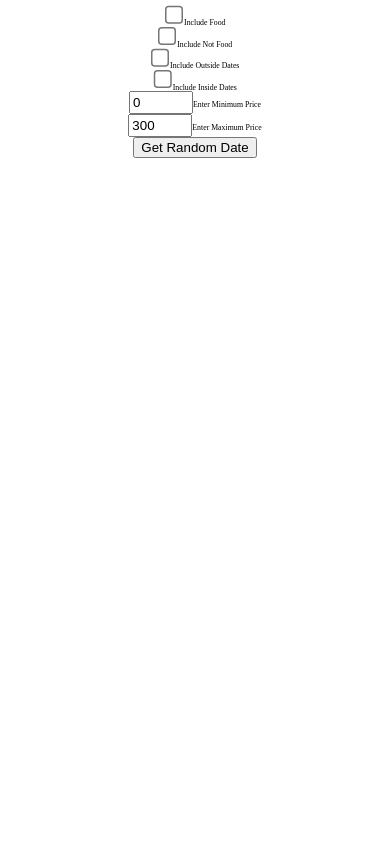
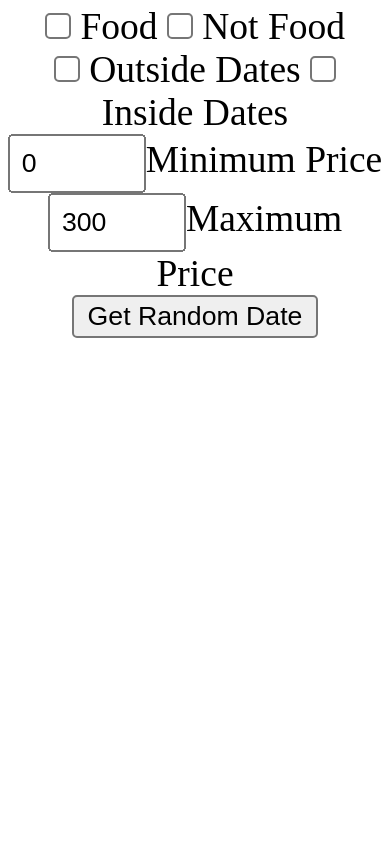
Before and after one commit to julienlegault/dateIdeas, a Flask app: page / in a window 390 px wide. Run offline with Flask 2, Linux system fonts and the light colour scheme; parts of the project's set-up code (start-up, migrations or seed data) failed here and were passed over.

Commit message:
CSS modifications. More mobile-friendly, still need to add padding/margins and some color!

```diff
--- a/app.py
+++ b/app.py
@@ -65,9 +65,7 @@ def getRandomDate(isFood, isNotFood, isOutside, isNotOutside, distance, minPrice
 @app.route('/')
 def index():
 	templateData = {
-		'ResultVisable' : "none",
-		'FormWidth' : 100,
-		'ResultWidth': 0,
+		'ResultVisable' : "hidden",
 		'currentPos' : currentLoc
 
 	}
@@ -86,9 +84,7 @@ def formSubmit():
 		maxPrice = int(request.form.get('maxPrice'))
 		date = getRandomDate(isFood, isNotFood, isOutside, isNotOutside, distance, minPrice, maxPrice)
 	templateData = {
-		'ResultVisable' : "table",
-		'FormWidth': 40,
-		'ResultWidth': 40,
+		'ResultVisable' : "visible",
 		'DateName' : date[1],
 		'DatePrice' : '$' + "{:12.2f}".format(date[2]),
 		'DateDescription' : 'Is food' if date[3] else 'Is not food',
--- a/static/stylesheet.css
+++ b/static/stylesheet.css
@@ -1,20 +1,44 @@
+html{
+	font-size: 25px;
+}
+
 *{
 	box-sizing: border-box;
 	margin: auto;
 }
 
 input[type=checkbox] {
-	zoom: 1.5;
-	padding: 2px;
+	zoom: 2;
+	padding: 5px;
 }
 
 input[type=number] {
-	padding: 2px;
+	zoom: 2;
+	padding: 5px;
+}
+
+input[type=submit] {
+	zoom: 2;
+}
+
+span {
+	display: inline;
+	width: 50%;
 }
 
 .column {
-	font-size: 2vw;
+	width: 100%;
+	display: block;
+	font-size: 1.5em;
 	padding: 5px;
+}
+
+@media only screen and (min-width: 768px) {
+	.column {
+		width: 50%;
+		display: inline-table;
+		font-size: 1.5em;
+	}
 }
 
 .outerContainer {
@@ -25,21 +49,9 @@ input[type=number] {
 }
 
 #dateName {
-	font-size: 5vw;
+	font-size: 3em;
 }
 
 #datePrice {
-	font-size: 3vw;
+	font-size: 1em;
 }
-
-#dateDescription{
-	font-size: 2vw;
-}
-
-#locationName{
-	font-size: 2vw;
-}
-
-#googleMap {
-
-}
--- a/templates/index.html
+++ b/templates/index.html
@@ -3,27 +3,25 @@
 		<link rel="stylesheet" type="text/css" href="/static/stylesheet.css"/>
 		<link rel="icon" href="/static/favicon.ico" type="image/x-icon"/>
 		<style type="text/css">
-			#Form{
-				width: {{FormWidth}}% !important;
-			}
-
 			#DateOut{
-				display: {{ResultVisable}} !important;
-				width: {{ResultWidth}}% !important;
+				visibility: {{ResultVisable}} !important;
 			}
 		</style>
 	</head>
 	<body>
 		<div class="outerContainer">
 			<div class="column" id="Form">
-			<!--<button onclick="getCurrentLocation()"></button>-->
 			<form action="/" method="post">
-				<input type="checkbox" name="isFood" value="True">Include Food<br>
-				<input type="checkbox" name="isNotFood" value="True">Include Not Food<br>
-				<input type="checkbox" name="isOutside" value="True">Include Outside Dates<br>
-				<input type="checkbox" name="isNotOutside" value="True">Include Inside Dates<br>
-				<input type="number" name="minPrice" min="0" max="300" value="0">Enter Minimum Price<br>
-				<input type="number" name="maxPrice" min="0" max="300" value="300">Enter Maximum Price<br>
+				<div class="FoodBoxes">
+				<span><input type="checkbox" name="isFood" value="True"> Food</span>
+				<span><input type="checkbox" name="isNotFood" value="True"> Not Food</span>
+				</div>
+				<div class="OutsideBoxes">
+				<span><input type="checkbox" name="isOutside" value="True"> Outside Dates</span>
+				<span><input type="checkbox" name="isNotOutside" value="True"> Inside Dates</span>
+				</div>
+				<input type="number" name="minPrice" min="0" max="300" value="0">Minimum Price<br>
+				<input type="number" name="maxPrice" min="0" max="300" value="300">Maximum Price<br>
 				<input type="submit" value="Get Random Date"><br>
 			</form>
 			</div>
```
